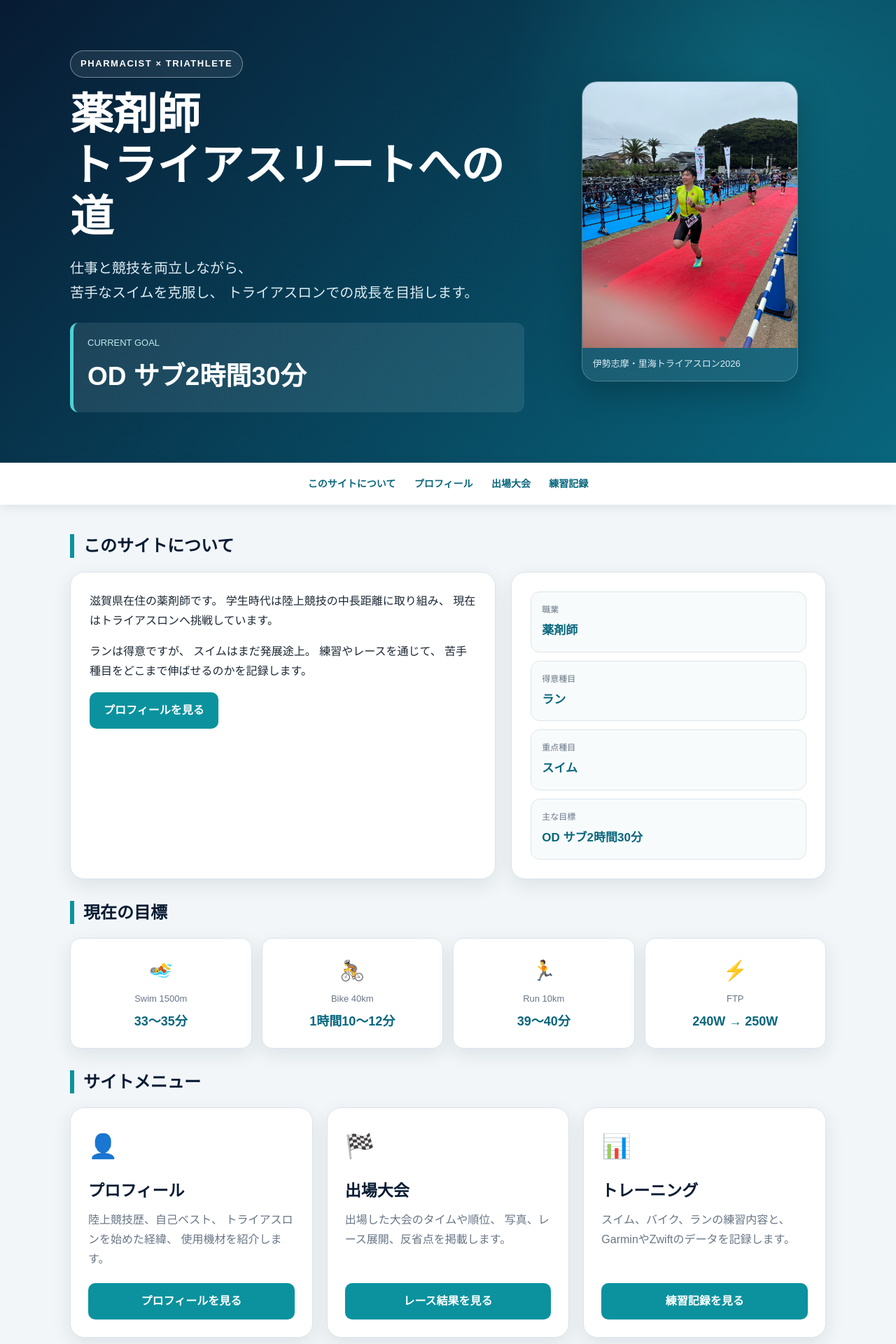
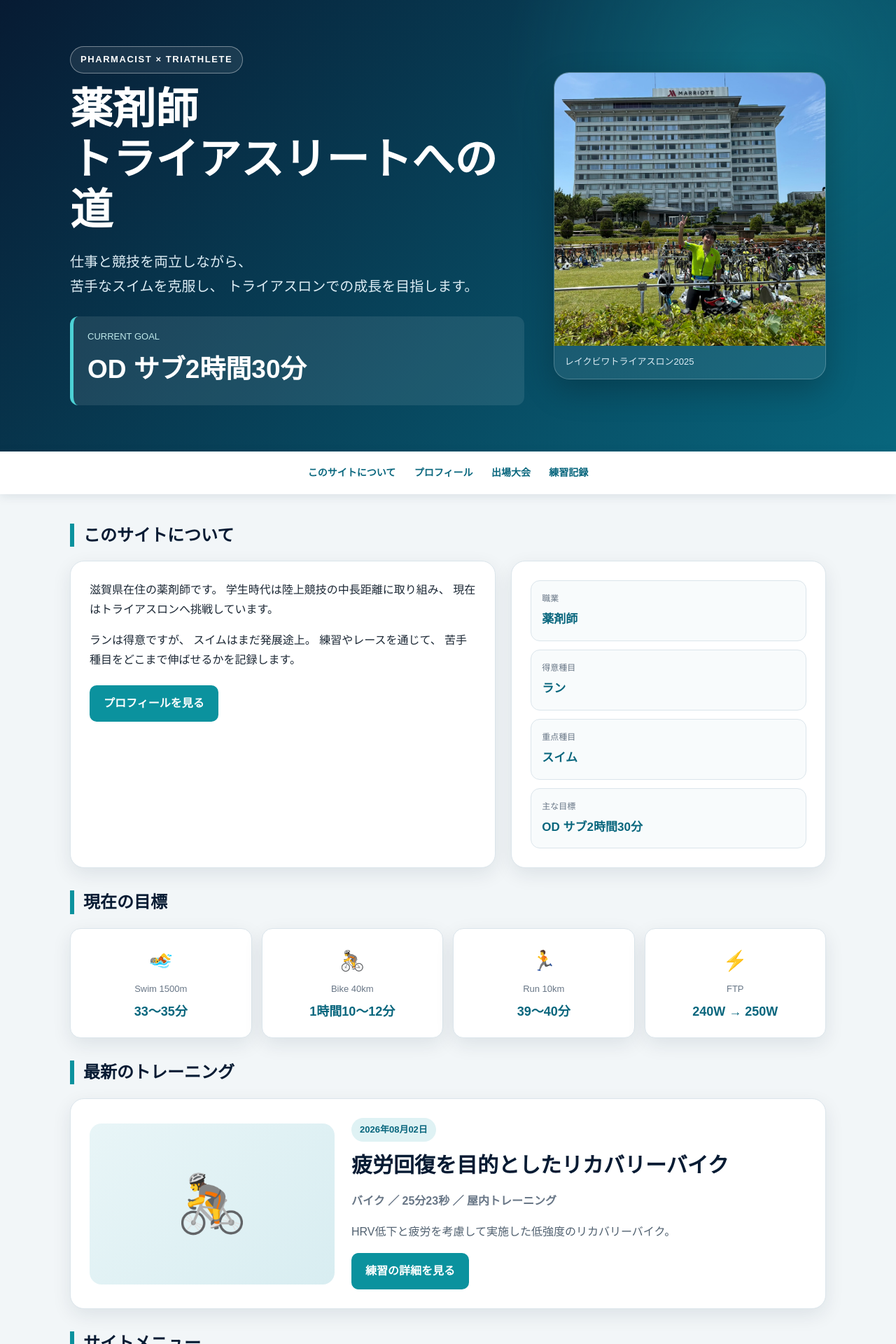
Before and after one commit to DISK1004/disk1004.github.io, a Jekyll site: the page built from index.html, in a window 1280 px wide. Shown: the top 1920 px of the page at 70% size. Built offline with Jekyll 4.4.1, drawn with Linux system fonts in a browser that asks for light colours.

Commit message:
index.html の更新

```diff
--- a/index.html
+++ b/index.html
@@ -1,11 +1,21 @@
+---
+layout: null
+title: "薬剤師トライアスリートへの道"
+permalink: /index.html
+---
+
 <!DOCTYPE html>
 <html lang="ja">
 
 <head>
   <meta charset="UTF-8">
 
-  <!-- Google tag (gtag.js) -->
-  <script async src="https://www.googletagmanager.com/gtag/js?id=G-TQT8EEHLBN"></script>
+  <!-- Google Analytics -->
+  <script
+    async
+    src="https://www.googletagmanager.com/gtag/js?id=G-TQT8EEHLBN"
+  ></script>
+
   <script>
     window.dataLayer = window.dataLayer || [];
 
@@ -13,8 +23,8 @@
       dataLayer.push(arguments);
     }
 
-    gtag('js', new Date());
-    gtag('config', 'G-TQT8EEHLBN');
+    gtag("js", new Date());
+    gtag("config", "G-TQT8EEHLBN");
   </script>
 
   <meta
@@ -24,7 +34,7 @@
 
   <meta
     name="description"
-    content="薬剤師として働きながらトライアスロンに挑戦。オリンピックディスタンス2時間30分切りを目指す練習とレースの記録です。"
+    content="滋賀県在住の薬剤師トライアスリートが、オリンピックディスタンス2時間30分切りを目指す練習・レース・機材の記録です。"
   >
 
   <title>
@@ -56,10 +66,7 @@
       margin: 0;
       color: var(--text);
       background: var(--light);
-      font-family:
-        Arial,
-        "Noto Sans JP",
-        sans-serif;
+      font-family: Arial, "Noto Sans JP", sans-serif;
       line-height: 1.75;
     }
 
@@ -73,20 +80,17 @@
     }
 
     .container {
-      width: min(
-        1080px,
-        calc(100% - 28px)
-      );
+      width: min(1080px, calc(100% - 28px));
       margin: 0 auto;
     }
 
     header {
-      padding: 72px 0;
+      padding: 66px 0;
       color: white;
       background:
         radial-gradient(
           circle at 85% 15%,
-          rgba(30, 190, 195, 0.22),
+          rgba(30, 190, 195, 0.24),
           transparent 30%
         ),
         linear-gradient(
@@ -117,7 +121,7 @@
 
     .hero h1 {
       margin: 0;
-      font-size: clamp(36px, 7vw, 62px);
+      font-size: clamp(35px, 7vw, 61px);
       line-height: 1.18;
     }
 
@@ -149,6 +153,7 @@
 
     .hero-photo {
       overflow: hidden;
+      margin: 0;
       border: 1px solid rgba(255, 255, 255, 0.22);
       border-radius: 22px;
       background: rgba(255, 255, 255, 0.08);
@@ -157,9 +162,9 @@
 
     .hero-photo img {
       width: 100%;
-      height: 380px;
+      height: 390px;
       object-fit: cover;
-      object-position: center 42%;
+      object-position: center 63%;
     }
 
     .hero-photo figcaption {
@@ -192,7 +197,7 @@
     }
 
     section {
-      margin-bottom: 31px;
+      margin-bottom: 32px;
     }
 
     h2 {
@@ -221,8 +226,8 @@
       margin-top: 0;
     }
 
-    .intro-card p:last-child {
-      margin-bottom: 0;
+    .intro-card p:last-of-type {
+      margin-bottom: 22px;
     }
 
     .mini-profile {
@@ -283,6 +288,54 @@
       font-size: 18px;
     }
 
+    .latest-training {
+      display: grid;
+      grid-template-columns: 0.7fr 1.3fr;
+      gap: 24px;
+      align-items: center;
+    }
+
+    .latest-icon {
+      display: flex;
+      min-height: 230px;
+      align-items: center;
+      justify-content: center;
+      border-radius: 17px;
+      background:
+        linear-gradient(
+          135deg,
+          #e8f5f7,
+          #d8edf1
+        );
+      font-size: 80px;
+    }
+
+    .latest-date {
+      display: inline-block;
+      padding: 6px 12px;
+      color: var(--blue);
+      border-radius: 999px;
+      background: #dff2f4;
+      font-size: 13px;
+      font-weight: bold;
+    }
+
+    .latest-training h3 {
+      margin: 13px 0 8px;
+      color: var(--navy);
+      font-size: clamp(22px, 4vw, 30px);
+      line-height: 1.4;
+    }
+
+    .latest-meta {
+      color: var(--muted);
+      font-weight: bold;
+    }
+
+    .latest-description {
+      color: #516170;
+    }
+
     .link-grid {
       display: grid;
       grid-template-columns: repeat(3, 1fr);
@@ -292,7 +345,7 @@
     .link-card {
       display: flex;
       flex-direction: column;
-      min-height: 260px;
+      min-height: 265px;
       padding: 25px;
       border: 1px solid var(--border);
       border-radius: 20px;
@@ -371,8 +424,8 @@
       text-decoration: none;
     }
 
-    .latest-box {
-      padding: 27px;
+    .site-message {
+      padding: 28px;
       color: white;
       border-radius: 20px;
       background:
@@ -383,12 +436,12 @@
         );
     }
 
-    .latest-box h2 {
+    .site-message h2 {
       color: white;
       border-left-color: #4cd1d5;
     }
 
-    .latest-box p:last-child {
+    .site-message p:last-child {
       margin-bottom: 0;
     }
 
@@ -405,21 +458,27 @@
 
     @media (max-width: 800px) {
       header {
-        padding: 55px 0;
+        padding: 53px 0;
       }
 
       .hero,
-      .intro-grid {
+      .intro-grid,
+      .latest-training {
         grid-template-columns: 1fr;
       }
 
       .hero-photo {
-        max-width: 500px;
+        width: min(100%, 440px);
         margin: 0 auto;
       }
 
       .hero-photo img {
-        height: 310px;
+        height: 350px;
+        object-position: center 64%;
+      }
+
+      .latest-icon {
+        min-height: 160px;
       }
 
       .goal-grid,
@@ -475,12 +534,12 @@
       <figure class="hero-photo">
 
         <img
-          src="1783235429691.jpg"
-          alt="トライアスロンのランパートを走る様子"
+          src="{{ '/1785670080248.jpg' | relative_url }}"
+          alt="レイクビワトライアスロンのトランジションエリアで撮影した写真"
         >
 
         <figcaption>
-          伊勢志摩・里海トライアスロン2026
+          レイクビワトライアスロン2025
         </figcaption>
 
       </figure>
@@ -495,15 +554,15 @@
       このサイトについて
     </a>
 
-    <a href="/profile.html">
+    <a href="{{ '/profile.html' | relative_url }}">
       プロフィール
     </a>
 
-    <a href="/races.html">
+    <a href="{{ '/races.html' | relative_url }}">
       出場大会
     </a>
 
-    <a href="/training.html?v=4">
+    <a href="{{ '/training.html' | relative_url }}">
       練習記録
     </a>
 
@@ -609,6 +668,81 @@
 
       </section>
 
+      {% assign latest_post = site.posts.first %}
+
+      {% if latest_post %}
+
+      <section>
+
+        <h2>
+          最新のトレーニング
+        </h2>
+
+        <div class="card latest-training">
+
+          <div class="latest-icon">
+
+            {% if latest_post.category == "スイム" %}
+              🏊
+            {% elsif latest_post.category == "バイク" %}
+              🚴
+            {% elsif latest_post.category == "ラン" %}
+              🏃
+            {% else %}
+              📊
+            {% endif %}
+
+          </div>
+
+          <div>
+
+            <div class="latest-date">
+              {{ latest_post.date | date: "%Y年%m月%d日" }}
+            </div>
+
+            <h3>
+              {{ latest_post.title }}
+            </h3>
+
+            <p class="latest-meta">
+
+              {% if latest_post.category %}
+                {{ latest_post.category }}
+              {% endif %}
+
+              {% if latest_post.duration %}
+                ／ {{ latest_post.duration }}
+              {% endif %}
+
+              {% if latest_post.distance %}
+                ／ {{ latest_post.distance }}
+              {% endif %}
+
+            </p>
+
+            <p class="latest-description">
+              {{ latest_post.description
+                | default: latest_post.excerpt
+                | strip_html
+                | truncate: 130
+              }}
+            </p>
+
+            <a
+              class="button"
+              href="{{ latest_post.url | relative_url }}"
+            >
+              練習の詳細を見る
+            </a>
+
+          </div>
+
+        </div>
+
+      </section>
+
+      {% endif %}
+
       <section>
 
         <h2>
@@ -619,7 +753,9 @@
 
           <article class="link-card">
 
-            <div class="link-icon">👤</div>
+            <div class="link-icon">
+              👤
+            </div>
 
             <h3>
               プロフィール
@@ -642,7 +778,9 @@
 
           <article class="link-card">
 
-            <div class="link-icon">🏁</div>
+            <div class="link-icon">
+              🏁
+            </div>
 
             <h3>
               出場大会
@@ -664,7 +802,9 @@
 
           <article class="link-card">
 
-            <div class="link-icon">📊</div>
+            <div class="link-icon">
+              📊
+            </div>
 
             <h3>
               トレーニング
@@ -794,7 +934,7 @@
 
       <section>
 
-        <div class="latest-box">
+        <div class="site-message">
 
           <h2>
             このブログで発信する内容
```
Also changed, not shown: other parts of index.html (+9 -9 lines).
